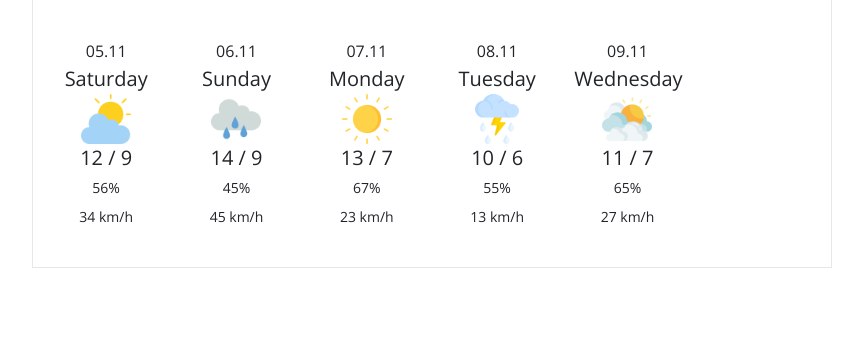
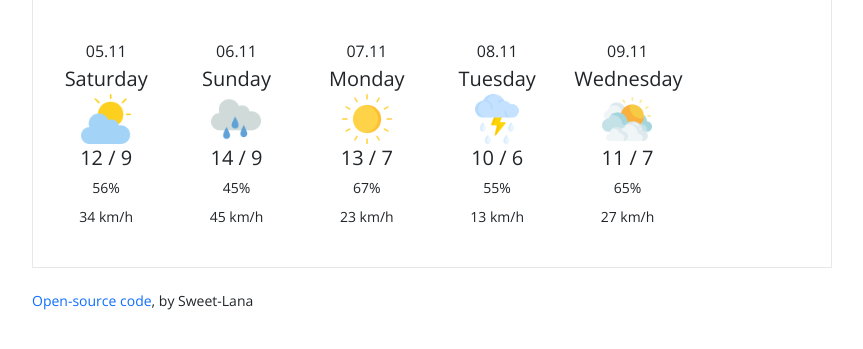
Before and after one commit to Lana2408/homework6, a website built with Parcel: page index.html in a window 1280 px wide. Shown: the part 251-600 px from the top of the page, without its empty margins (50-913 px from the left). Built offline with nearby package versions, Linux system fonts and the light colour scheme; no server answers.

Commit message:
add open source

```diff
--- a/index.html
+++ b/index.html
@@ -113,7 +113,8 @@
       </div>
     </div>
     </div>
-    </div>
+    <small><a href="https://github.com/Lana2408/homework6.git" target="_blank" class="open-source">Open-source code</a>, by Sweet-Lana</small>
+    </div1>
     <script src="src/index.js"></script>
   </body>
 </html>
--- a/src/style.css
+++ b/src/style.css
@@ -7,6 +7,7 @@ body {
   border: 1px solid #e7e7e7;
   padding: 20px 20px 20px 20px;
   max-width: 800px;
+  margin-bottom: 20px;
 }
 
 .top {
@@ -61,3 +62,11 @@ h1 {
   top: -17px;
   font-size: 16px;
 }
+
+.open-source {
+  text-decoration: none;
+}
+
+.open-source:hover {
+  text-decoration: underline;
+}
```
